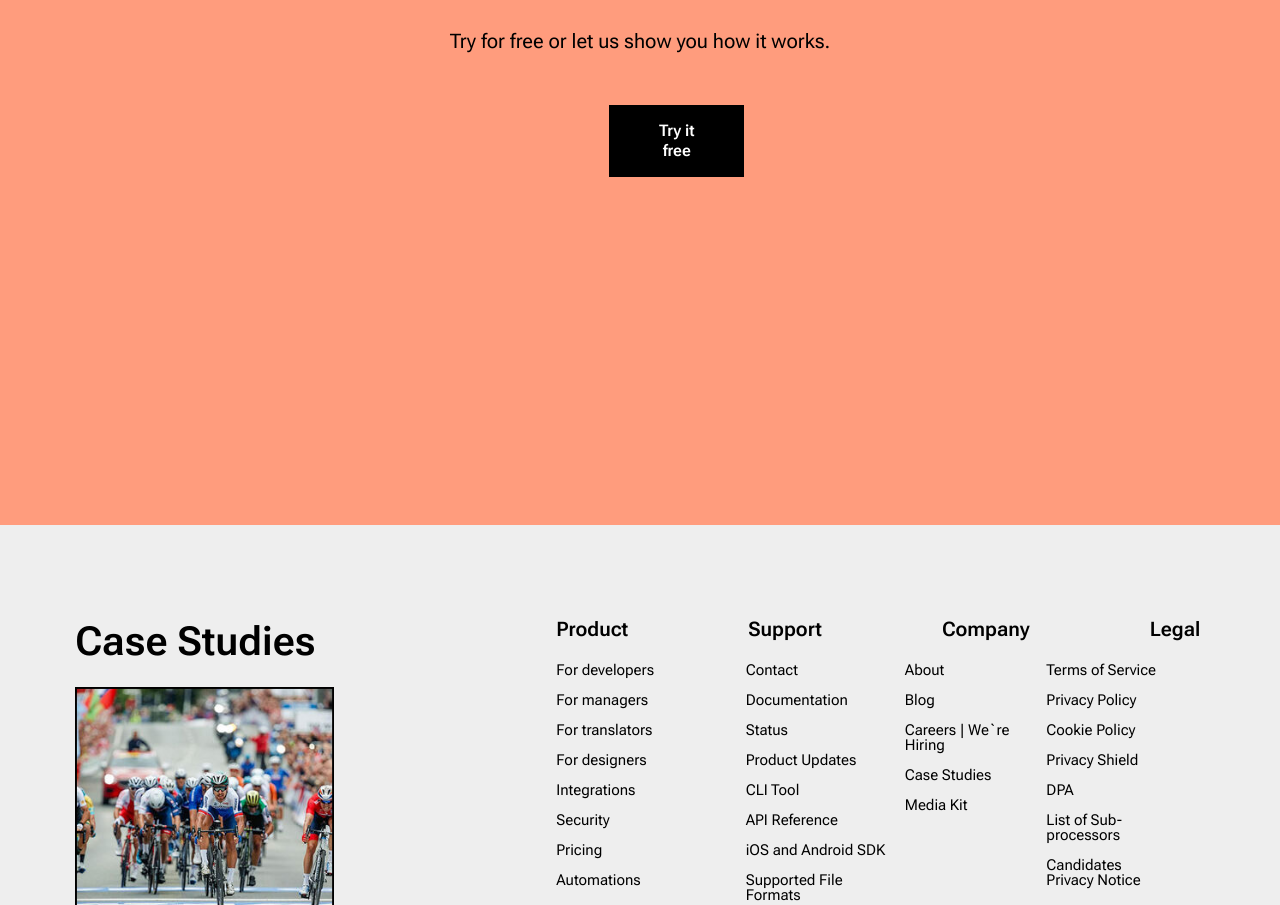
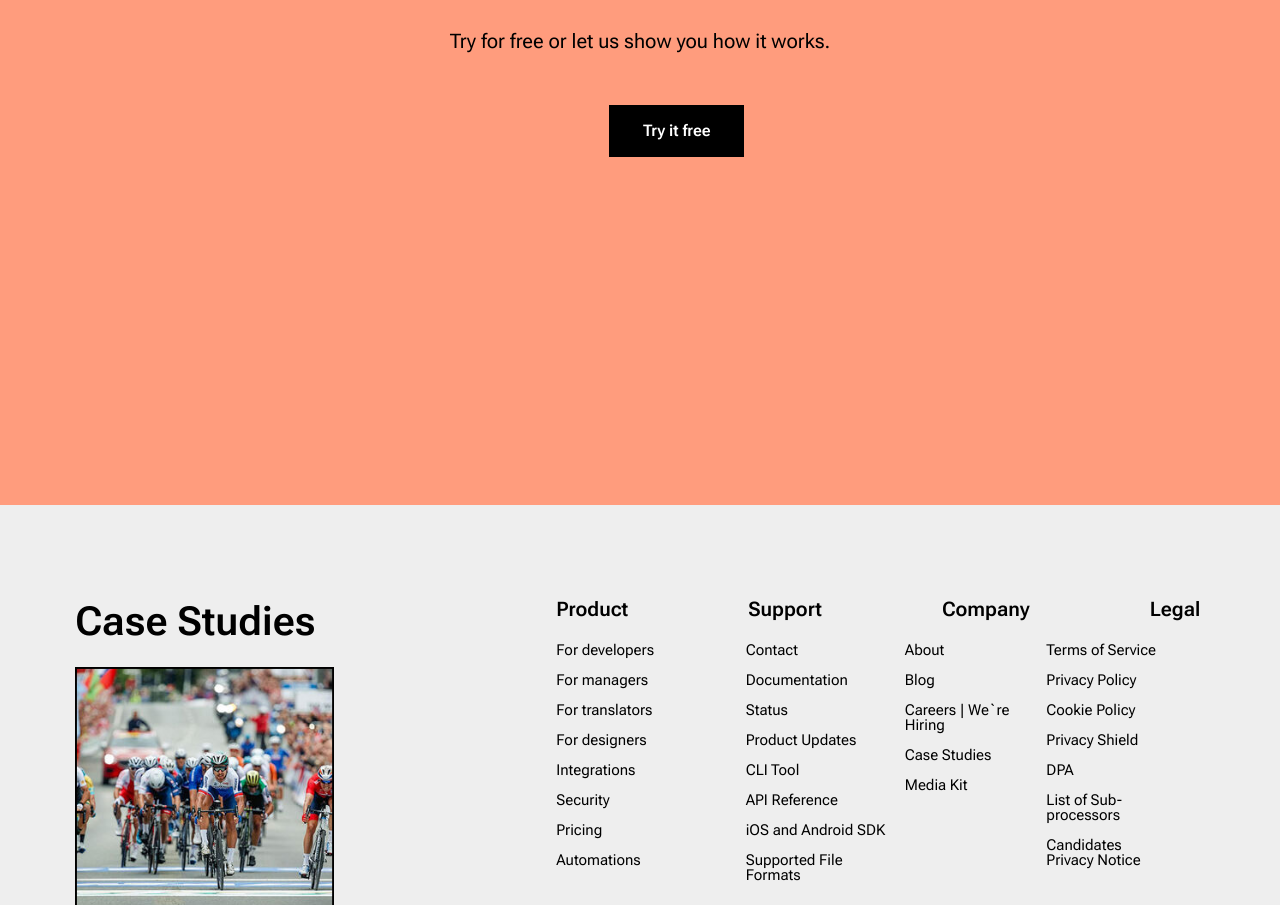
Before and after one commit to MSaliamon/localise, a plain HTML site: page index.html in a window 1280 px wide. Shown: the part 9539-10444 px from the top of the page. Drawn offline with nearby package versions, Linux system fonts and the light colour scheme; files that its build step writes are made by us from their sources.

Commit message:
fix-commit

```diff
--- a/scss/main.scss
+++ b/scss/main.scss
@@ -370,7 +370,7 @@ body {
 
         &--black {
             margin: 20px 490px;
-            padding: 15px 42px;
+            padding: 15px 30px;
             background-color: $dark;
             color: $white;
         }
```
